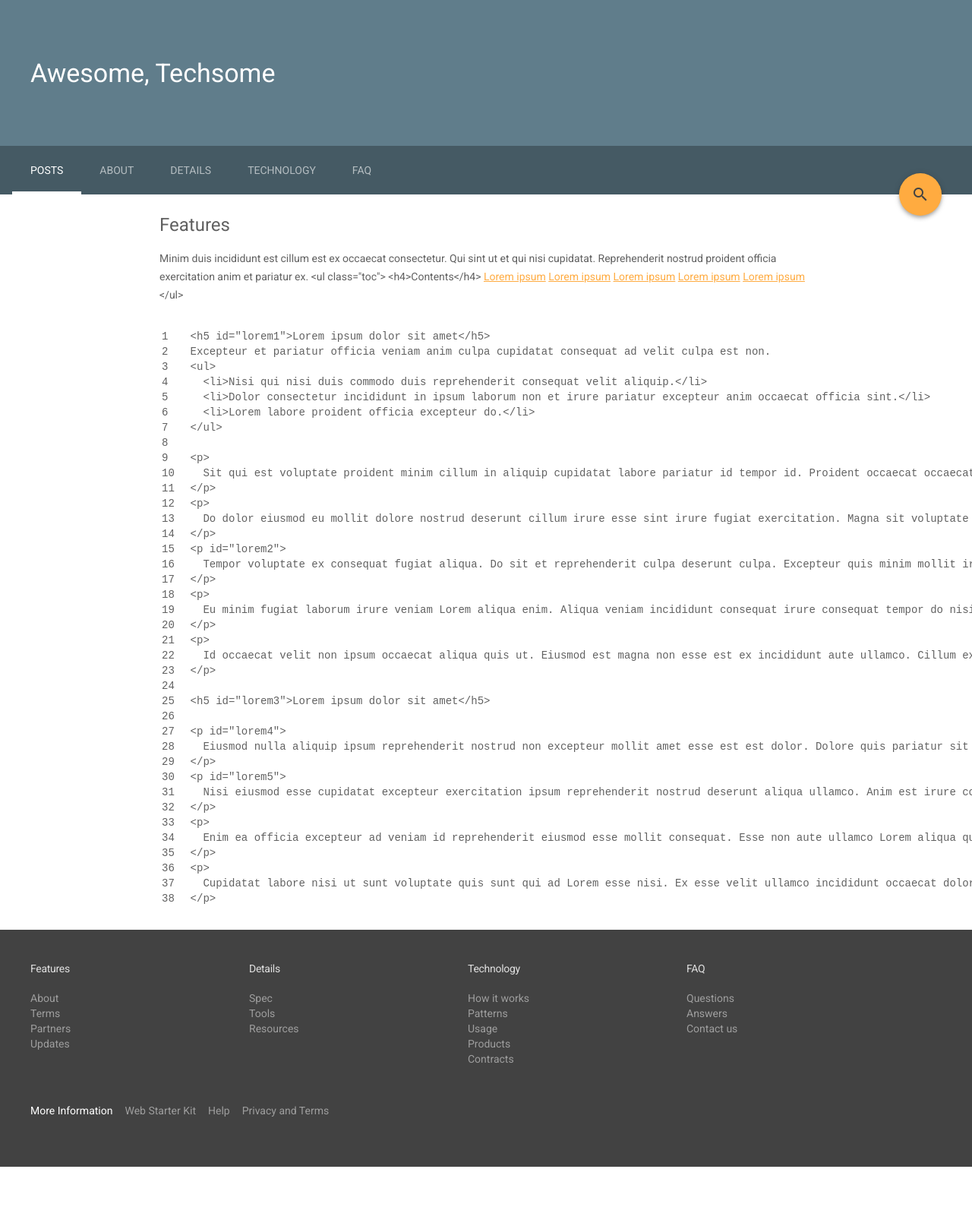
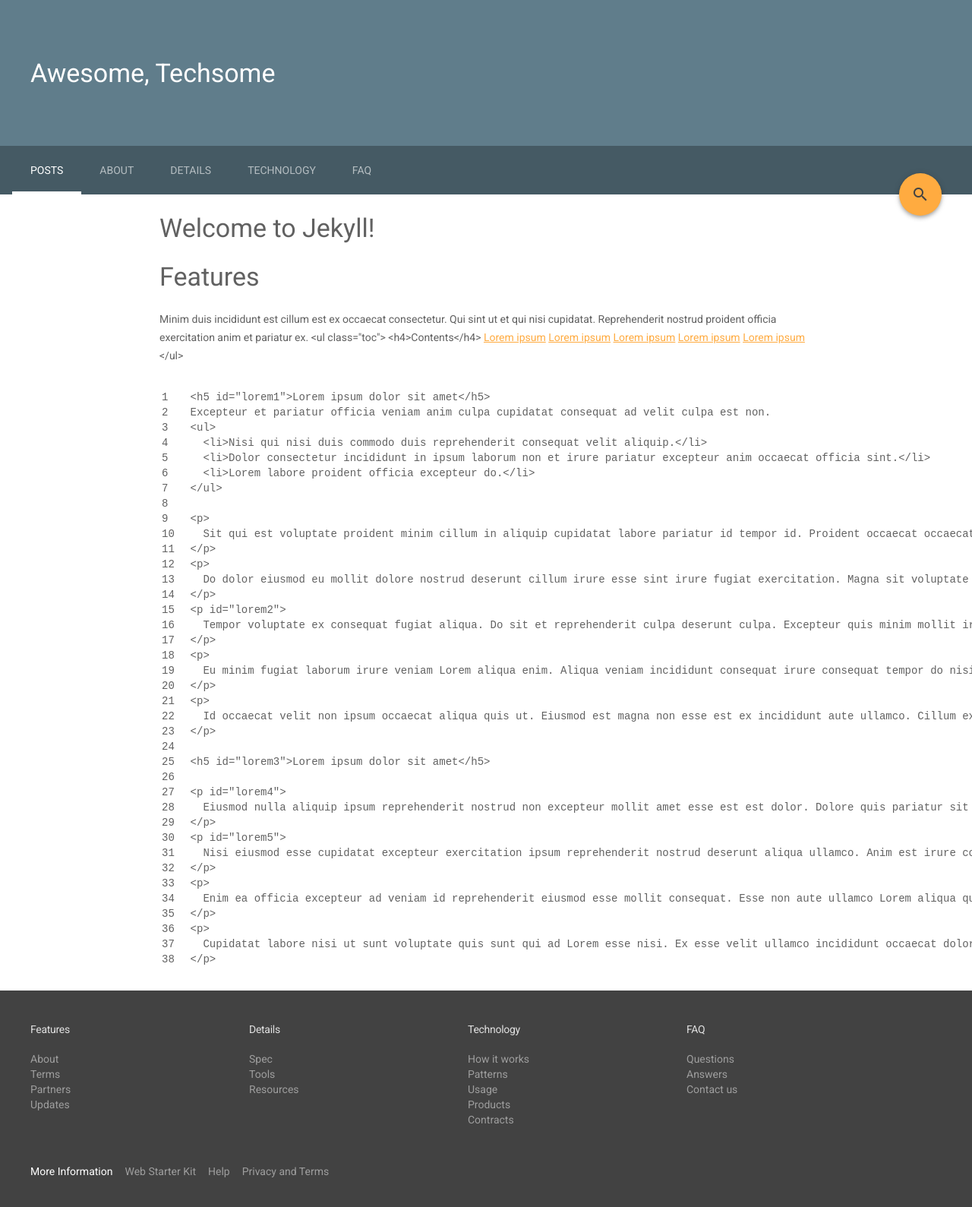
Before and after one commit to shivamkh90/shivamkh90.github.io, a Jekyll site: the page built from _posts/2016-06-23-welcome-to-jekyll0.markdown, in a window 1280 px wide. Shown: the top 1589 px of the page at 76% size. Built offline with Jekyll 4.4.1, drawn with Linux system fonts in a browser that asks for light colours; nearby versions of some CDN libraries.

Commit message:
Index page location changed

```diff
--- a/_includes/header.html
+++ b/_includes/header.html
@@ -7,7 +7,7 @@
         <div class="mdl-layout--large-screen-only mdl-layout__header-row">
         </div>
         <div class="mdl-layout__tab-bar mdl-js-ripple-effect mdl-color--primary-dark">
-          <a href="index" class="mdl-layout__tab is-active">Posts</a>
+          <a href="{{site.url}}/index" class="mdl-layout__tab is-active">Posts</a>
           <a href="#features" class="mdl-layout__tab">About</a>
           <a href="features" class="mdl-layout__tab">Details</a>
           <a href="#features" class="mdl-layout__tab">Technology</a>
--- a/_layouts/post.html
+++ b/_layouts/post.html
@@ -9,6 +9,7 @@
           <main class="mdl-layout__content" style="background: white">
             <section class="section--center mdl-grid mdl-grid--no-spacing">
               <div class="mdl-cell mdl-cell--12-col">
+                <h3>{{page.title}}</h3>
                 {{ content }}
               </div>
             </section>
--- a/_posts/2016-06-23-welcome-to-jekyll0.markdown
+++ b/_posts/2016-06-23-welcome-to-jekyll0.markdown
@@ -9,7 +9,7 @@
     creditlink: http://www.dargadgetz.com/ios-8-abstract-wallpaper-pack-for-iphone-5s-5c-and-ipod-touch-retina/
 linkText: Read More
 ---
-#### Features
+### Features
 
 Minim duis incididunt est cillum est ex occaecat consectetur. Qui sint ut et qui nisi cupidatat. Reprehenderit nostrud proident officia exercitation anim et pariatur ex.
       <ul class="toc">
```
